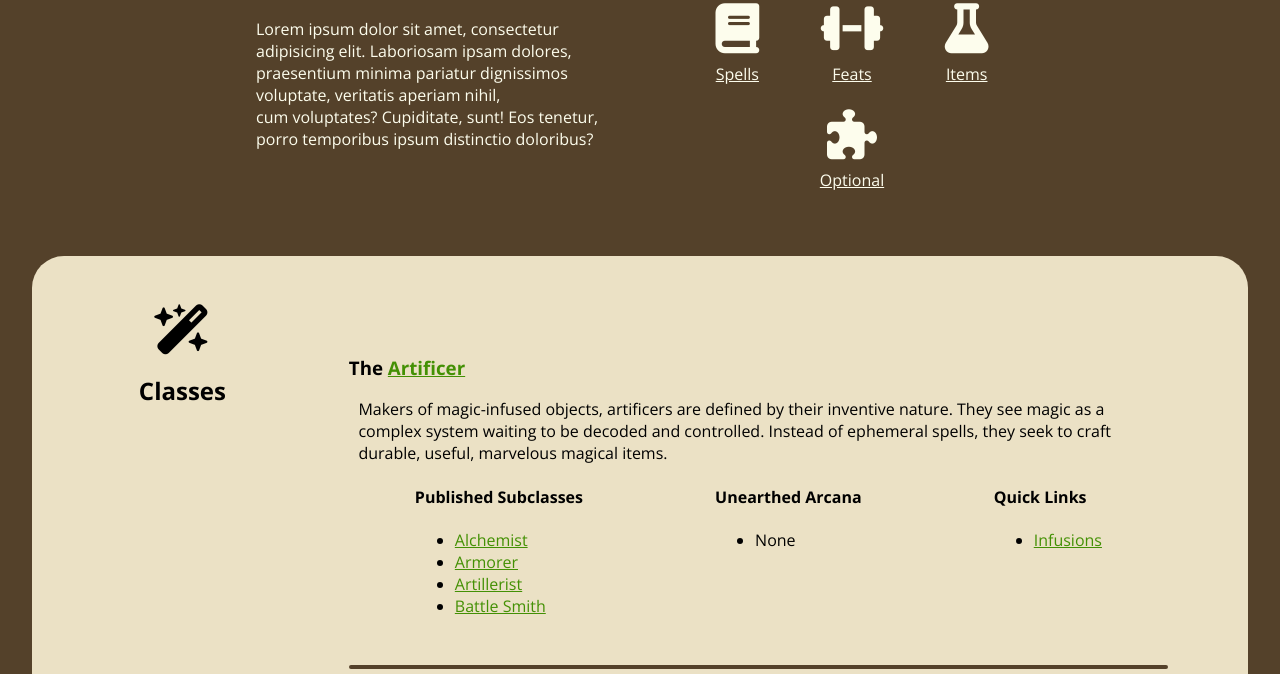
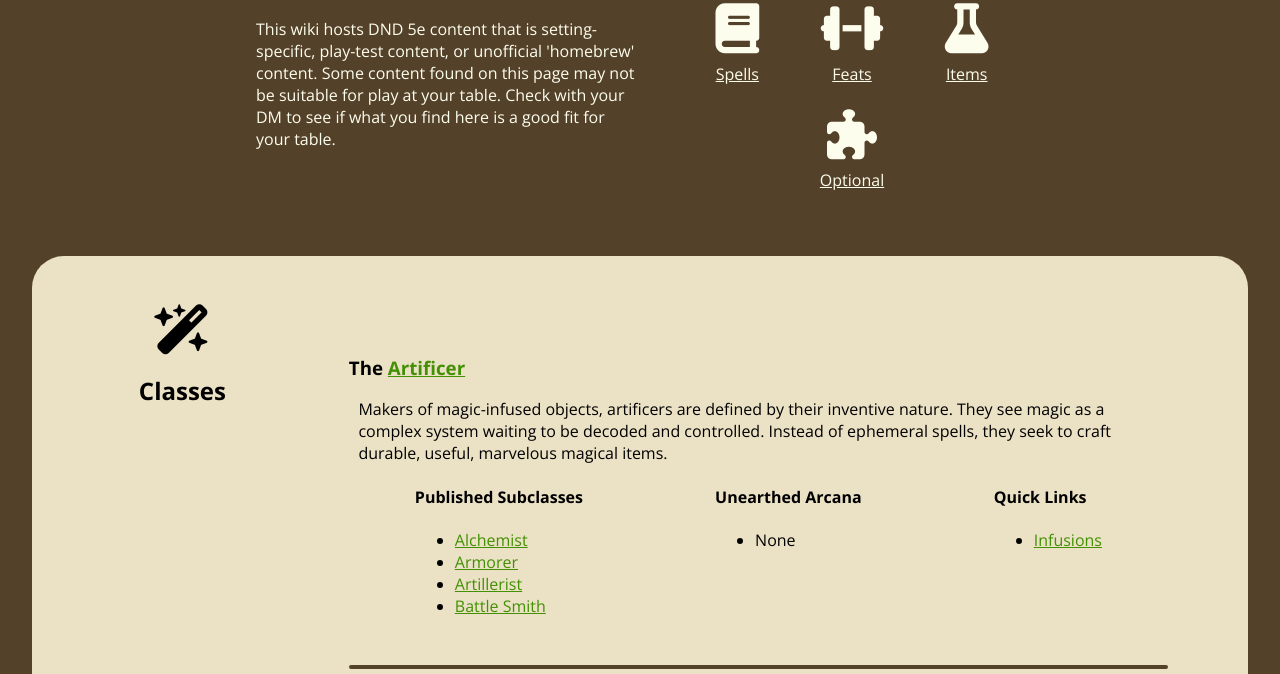
Before and after one commit to MarvinFlint/dndwiki, a website: page index.html in a window 1280 px wide. Shown: the part 126-800 px from the top of the page. Drawn offline with nearby package versions, Linux system fonts and the light colour scheme.

Commit message:
welcome text

```diff
--- a/index.html
+++ b/index.html
@@ -43,9 +43,9 @@
         <div class="header-container" id="welcome-header">
             <h1>Welcome</h1>
             <p>
-                Lorem ipsum dolor sit amet, consectetur adipisicing elit. Laboriosam ipsam dolores, <br>
-                praesentium minima pariatur dignissimos voluptate, veritatis aperiam nihil, <br>
-                cum voluptates? Cupiditate, sunt! Eos tenetur, porro temporibus ipsum distinctio doloribus?
+                This wiki hosts DND 5e content that is setting-specific, play-test content, or unofficial 'homebrew' content.
+                Some content found on this page may not be suitable for play at your table.
+                Check with your DM to see if what you find here is a good fit for your table.
             </p>
         </div>
         <nav class="header-container" id="nav-header">
```
